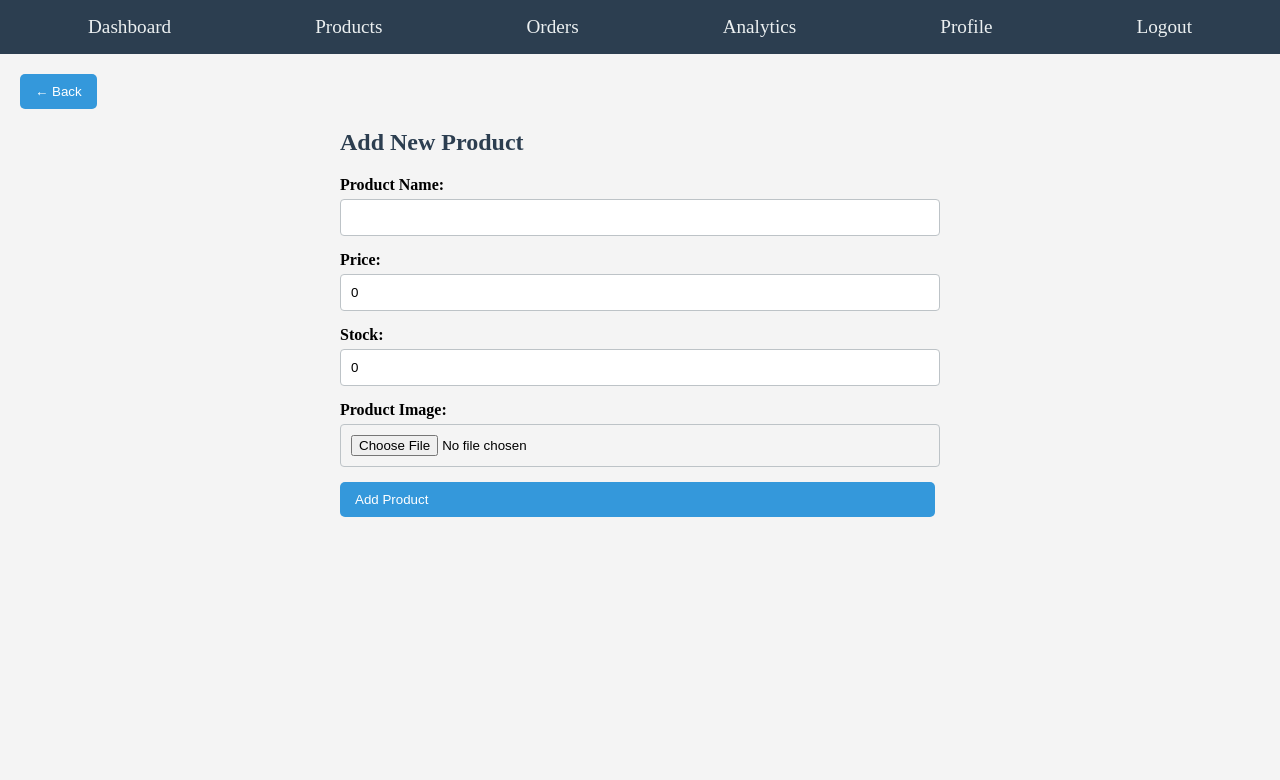
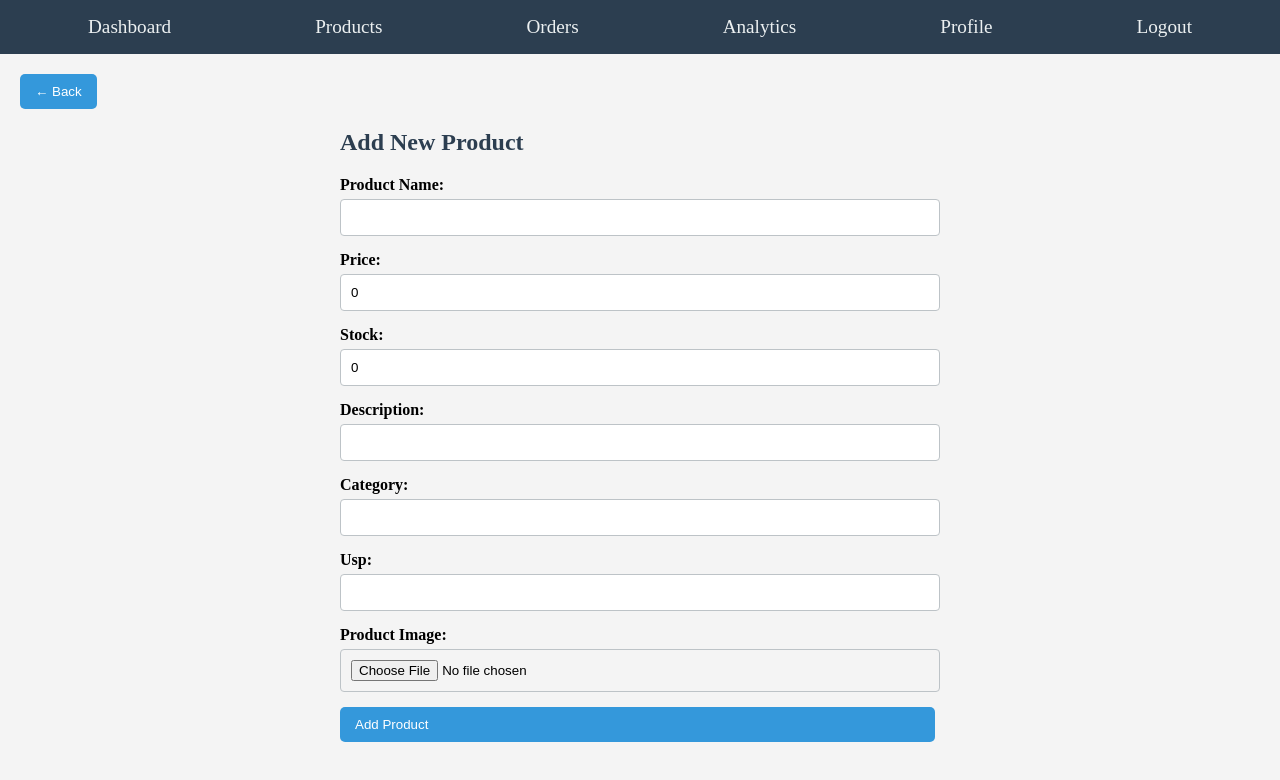
Before and after one commit to nayanacgowda08/Task_2, a React (Vite) app: page /merchant in a window 1280 px wide. Both pictures are taken after a click on the button "Add Product". Shown: the top 780 px of the page. Built offline with nearby package versions, Linux system fonts and the light colour scheme; no server answers.

Commit message:
validated add images

```diff
--- a/src/Components/Merchant/AddProductForm;.jsx
+++ b/src/Components/Merchant/AddProductForm;.jsx
@@ -6,22 +6,46 @@ const AddProductForm = ({ setView }) => {
   const [price, setPrice] = useState(0);
   const [stock, setStock] = useState(0);
   const [image, setImage] = useState(null);
+  const [description,setDescription]=useState("");
+  const [category,setCategory] = useState("");
+  const [usp,setUsp] = useState("");
 
   const handleImageUpload = (e) => {
     setImage(e.target.files[0]);
   };
 
-  const handleSubmit = (e) => {
+
+  const handleSubmit = async (e) => {
     e.preventDefault();
-    const newProduct = {
-      name: productName,
-      price: price,
-      stock: stock,
-      image: URL.createObjectURL(image),
-    };
-    console.log("Product Added:", newProduct);
-    setView("productList");
-  };
+
+    const merchantId = localStorage.getItem("userId");
+    const formData = new FormData();
+    console.log(typeof(image));
+    formData.append("file", URL.createObjectURL(image));
+    formData.append("name", productName);
+    formData.append("price", price);
+    formData.append("stock", stock);
+    formData.append("usp", usp);
+    formData.append("description", description);
+    formData.append("category", category);
+    console.log("image"," ",image);
+
+    try {
+
+        const response = await fetch(`http://localhost:8082/api/service/merchant/${merchantId}/upload`, {
+            method: 'POST',
+            body: formData,
+        });
+
+
+        if (!response.ok) {
+            throw new Error('Failed to upload product');
+        }
+        setView("productList");
+    } catch (error) {
+        console.error("Error:", error);
+    }
+};
 
   return (
     <div className="add-product-container">
@@ -63,6 +87,36 @@ const AddProductForm = ({ setView }) => {
         </div>
 
         <div className="form-group">
+          <label>Description: </label>
+          <input
+            type="text"
+            value={description}
+            onChange={(e) => setDescription(e.target.value)}
+            required
+          />
+        </div>
+
+        <div className="form-group">
+          <label>Category: </label>
+          <input
+            type="text"
+            value={category}
+            onChange={(e) => setCategory(e.target.value)}
+            required
+          />
+        </div>
+
+        <div className="form-group">
+          <label>Usp: </label>
+          <input
+            type="text"
+            value={usp}
+            onChange={(e) => setUsp(e.target.value)}
+            required
+          />
+        </div>
+
+        <div className="form-group">
           <label>Product Image:</label>
           <input type="file" accept="image/*" onChange={handleImageUpload} required />
         </div>
--- a/src/Components/Merchant/ProductList.jsx
+++ b/src/Components/Merchant/ProductList.jsx
@@ -1,27 +1,32 @@
 import { useEffect, useState } from "react";
-import "../../assets/styles/listProduct.css"
+import axios from "axios";
+import "../../assets/styles/listProduct.css";
 
 const ProductList = ({ setView, setEditProductId }) => {
   const [products, setProducts] = useState([]);
 
   useEffect(() => {
-      // Fetch merchant's products
-      setProducts([
-        {
-          id: 1,
-          name: 'IPhone 6s',
-          stock: 5,
-          price: 35000,
-          image: 'iphone6s.jpg',
-        },
-        {
-          id: 2,
-          name: 'Samsung Galaxy S21',
-          stock: 8,
-          price: 60000,
-          image: 'galaxyS21.jpg',
-        },
-      ]);
+    const fetchProducts = async () => {
+      try {
+        const merchantId= localStorage.getItem("userId");
+        const response = await axios.get(`http://localhost:8082/api/user/${merchantId}/products`);
+        const apiProducts = response.data;
+
+        const mappedProducts = apiProducts.map((product) => ({
+          id: product.id,
+          name: product.name,
+          stock: product.stock,
+          price: product.price,
+          image: product.file || 'default-image-url.jpg',
+        }));
+
+        setProducts(mappedProducts);
+      } catch (error) {
+        console.error("Error fetching products:", error);
+      }
+    };
+
+    fetchProducts();
   }, []);
 
   const handleDelete = (productId) => {
@@ -73,5 +78,4 @@ import "../../assets/styles/listProduct.css"
   );
 };
 
-
-  export default ProductList
+export default ProductList;
--- a/src/Components/RegisterPage.jsx
+++ b/src/Components/RegisterPage.jsx
@@ -40,6 +40,7 @@ const RegisterLoginPage = () => {
       alert(isRegister ? "Registration failed. Please try again." : "Login failed. Please check your credentials.");
     }
   };
+
 
   const toggleForm = () => {
     setIsRegister((prev) => !prev);
```
Lines whose indentation alone changed are shown as unchanged.
